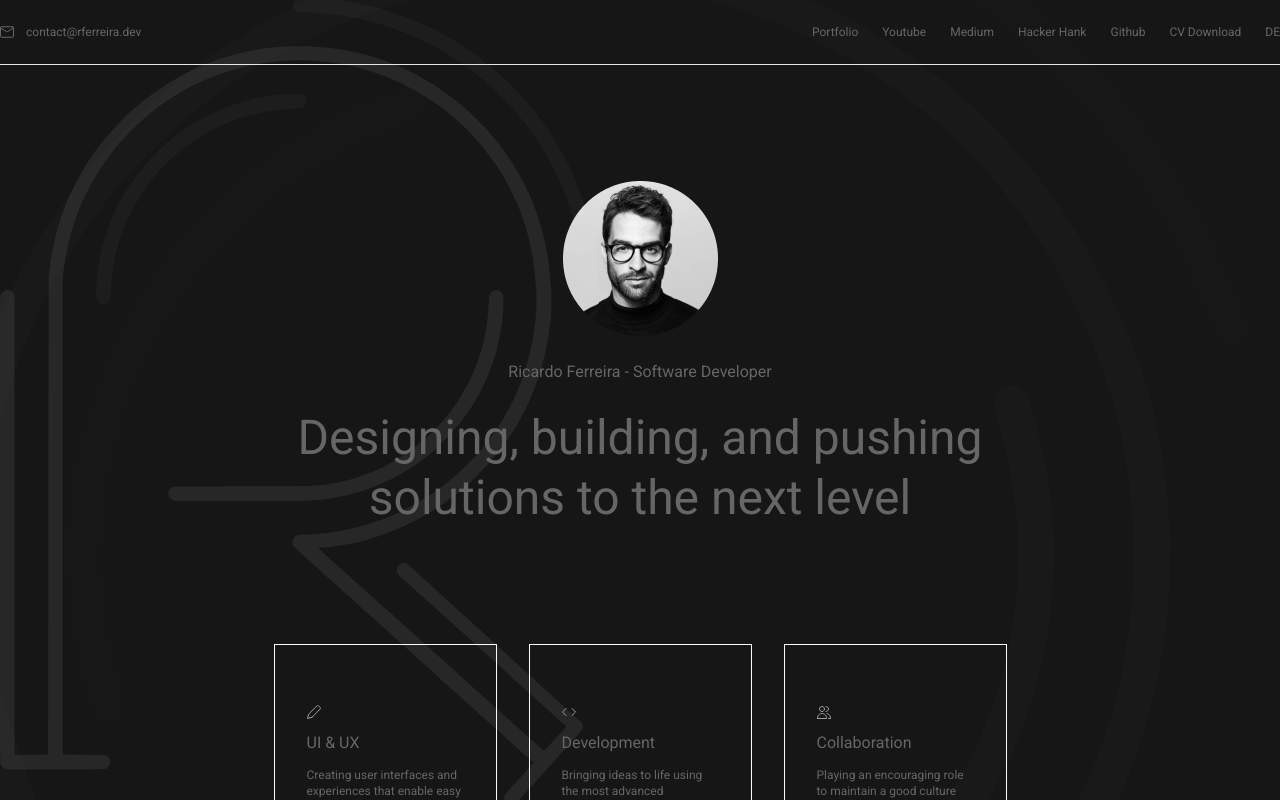
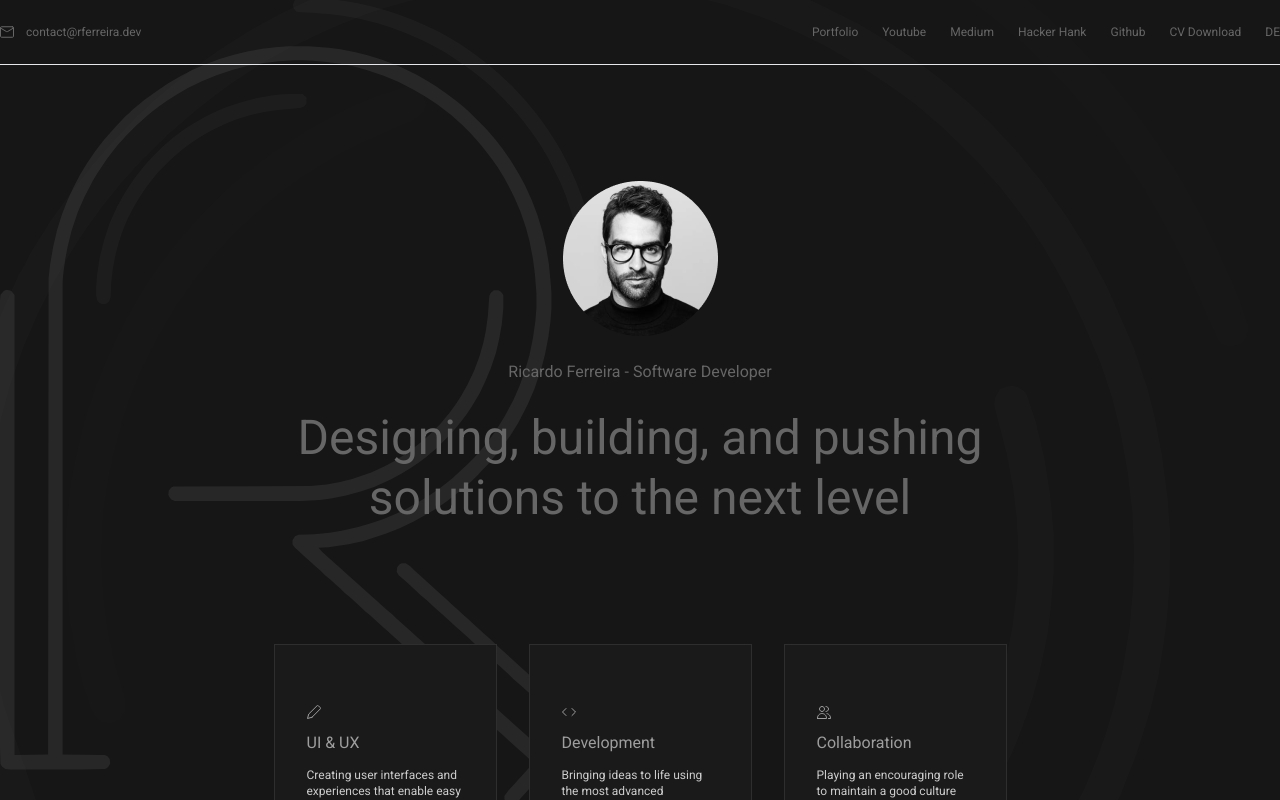
Before and after one commit to ricardoferreirades/ricardoferreirades.github.io, a React (Create React App) app: page / in a window 1280 px wide. Built offline with nearby package versions, Linux system fonts and the light colour scheme.

Commit message:
chore(style): add card classes

```diff
--- a/src/components/Card.tsx
+++ b/src/components/Card.tsx
@@ -8,11 +8,11 @@ export interface CardProps {
   }
 
 export default function Card({title, description, icon}: CardProps) {
-    return <div className="border border-gray-50 p-8 pt-[60px] flex flex-col w-1/3 gap-3">
+    return <div className="border border-dark-gray-3 bg-dark-gray-2 p-8 pt-[60px] flex flex-col w-1/3 gap-3">
       <img src={icon.src} alt={icon.alt} width={30} height={30} className="w-[0.875rem] h-[0.875rem]"/>
 
-      <h3 className="text-md">{title}</h3>
+      <h3 className="text-md text-medium-gray-2">{title}</h3>
 
-      <p className="text-xs">{description}</p>
+      <p className="text-xs text-light-gray">{description}</p>
     </div>
   }
```
